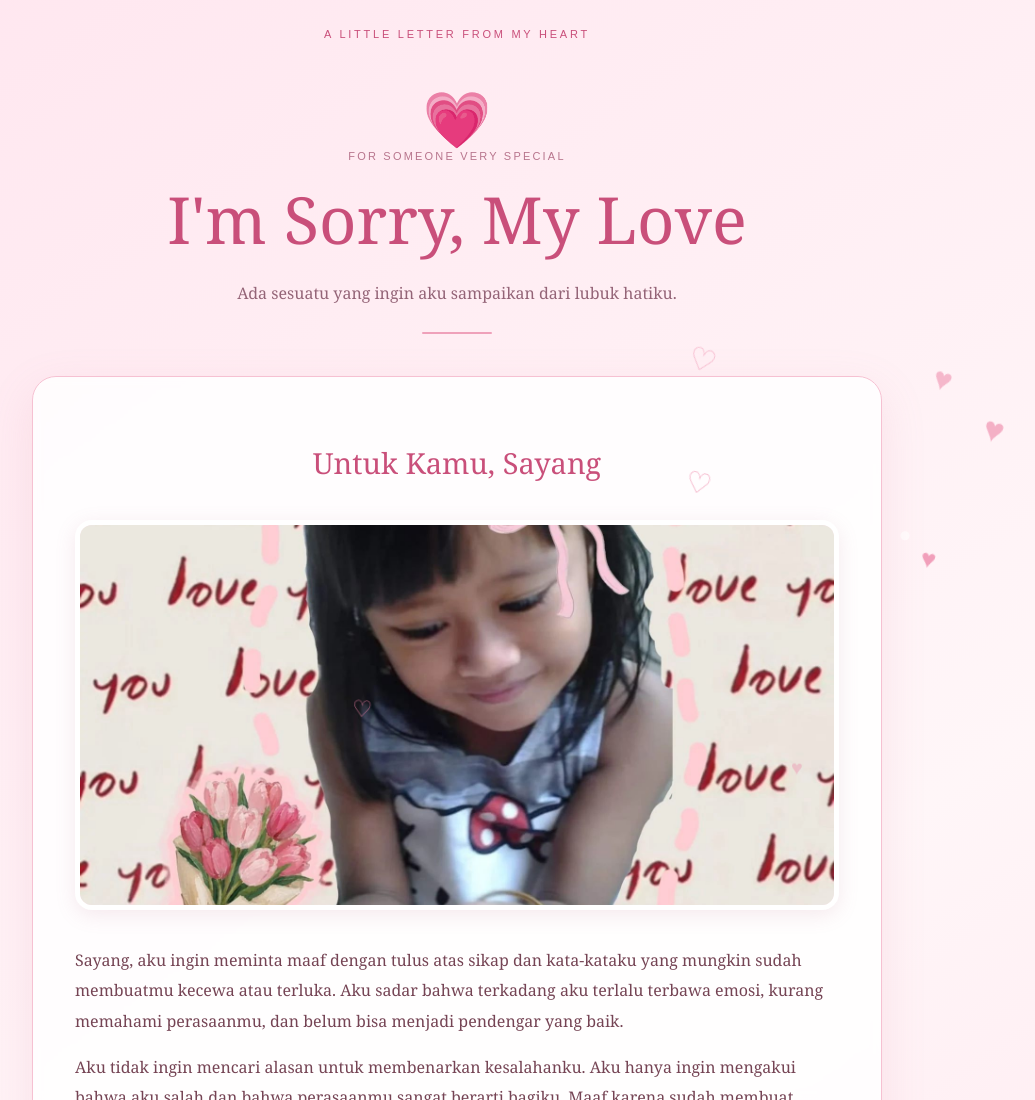
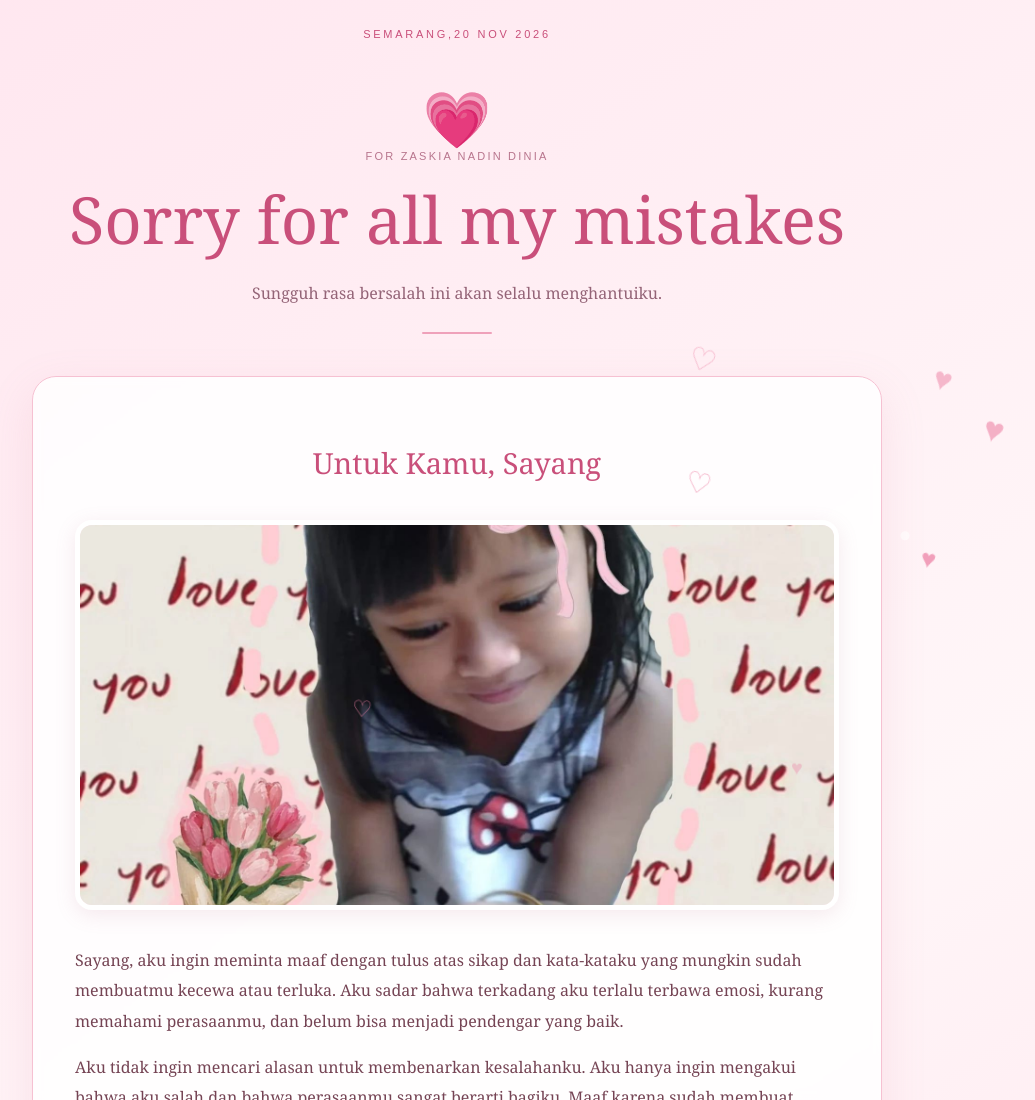
Before and after one commit to aihannnn18/zaskiaaaaaaaaaaaa, a plain HTML site: page index.html in a window 1280 px wide. Shown: the top 1100 px of the page, without its empty margins (183-1218 px from the left). Drawn offline with Linux system fonts and the light colour scheme.

Commit message:
index.html

```diff
--- a/index.html
+++ b/index.html
@@ -4,7 +4,7 @@
   <meta charset="UTF-8">
   <meta name="viewport" content="width=device-width, initial-scale=1.0">
   <meta name="theme-color" content="#ffe3ec">
-  <title>I'm Sorry, My Love 💗</title>
+  <title>Maaf karena tlah mengecewakanmu💗</title>
   <style>
     :root {
       --pink: #f28eae;
@@ -73,12 +73,12 @@
 </head>
 <body>
   <main class="wrap">
-    <div class="top">A little letter from my heart</div>
+    <div class="top">Semarang,20 Nov 2026</div>
     <header>
       <div class="heart-big">💗</div>
-      <div class="eyebrow">For someone very special</div>
-      <h1>I'm Sorry, My Love</h1>
-      <p class="intro">Ada sesuatu yang ingin aku sampaikan dari lubuk hatiku.</p>
+      <div class="eyebrow">For Zaskia Nadin Dinia</div>
+      <h1>Sorry for all my mistakes</h1>
+      <p class="intro">Sungguh rasa bersalah ini akan selalu menghantuiku.</p>
       <div class="divider"></div>
     </header>
 
```
